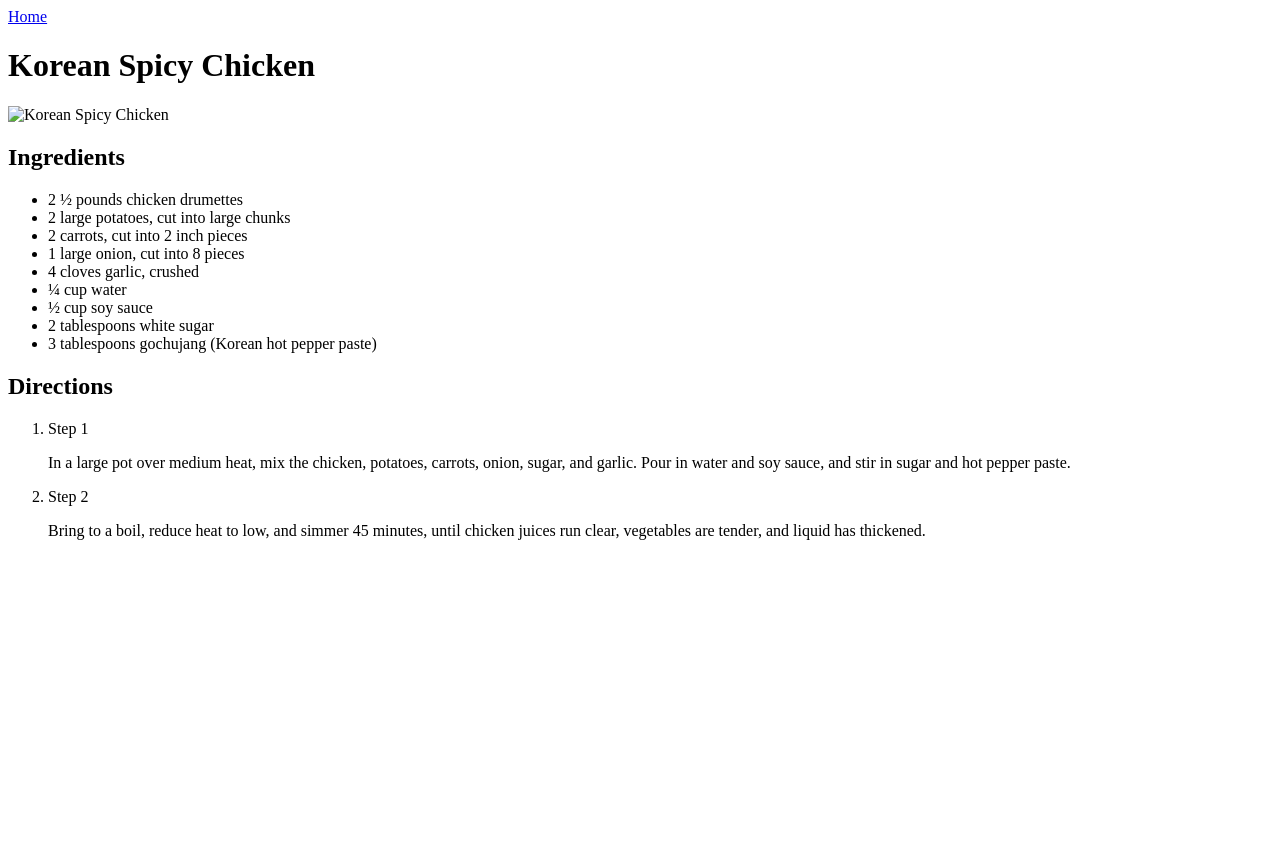
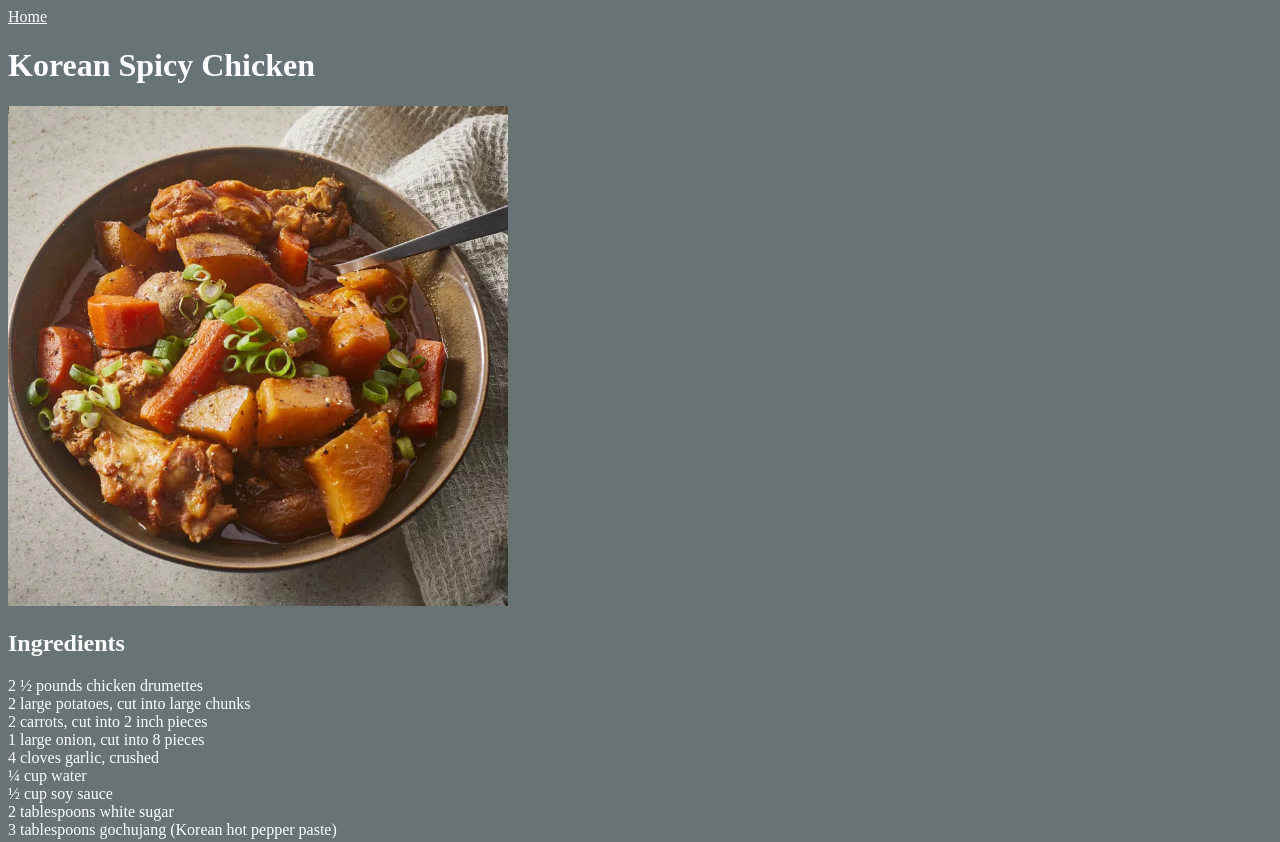
Before and after one commit to lourensdj360/odin-recipes, a plain HTML site: page koreanspicychicken.html in a window 1280 px wide. Shown: the top 842 px of the page. Before the commit the page ends 800 px from the top, so only its background shows below. Drawn offline with Linux system fonts and the light colour scheme; the site is published under a folder, as on GitHub Pages, so addresses that start at the root find nothing.

Commit message:
some link and bug fixes

```diff
--- a/koreanspicychicken.html
+++ b/koreanspicychicken.html
@@ -4,17 +4,17 @@
   <meta charset="UTF-8">
   <meta name="viewport" content="width=device-width, initial-scale=1.0">
 
-  <link rel="stylesheet" href="../odin-recipes/style.css">
+  <link rel="stylesheet" href="style.css">
 
 
   <title>Korean Spicy Chicken</title>
 </head>
 <body>
 
-<a href="/odin-recipes/index.html">Home</a>
+<a href="index.html">Home</a>
 
 <h1>Korean Spicy Chicken</h1>
-<img src="/recipes/img/KoreanSpicyChicken.webp" alt="Korean Spicy Chicken">
+<img src="img/KoreanSpicyChicken.webp" alt="Korean Spicy Chicken">
 
 <h2>Ingredients</h2>
 
```
Also changed, not shown: index.html (+3 -3 lines), lasagna.html (+3 -3 lines).
